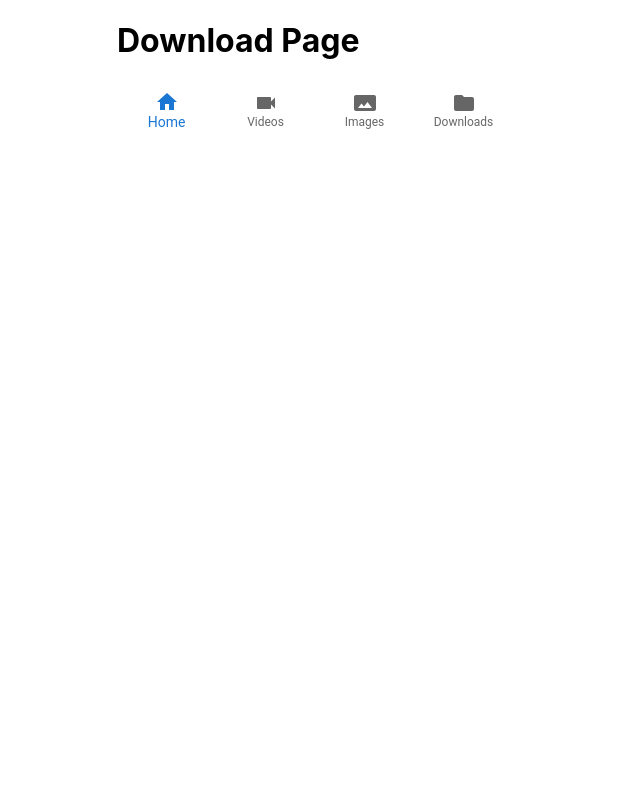
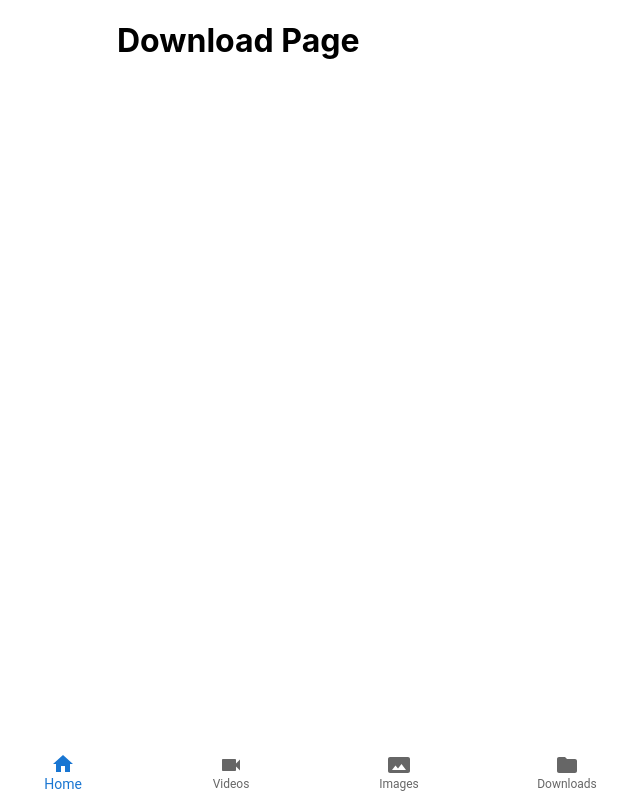
Before and after one commit to kyahAndoy/THESIS-APP, a React (Create React App) app: page /downloads in a window 1280 px wide. Shown: the whole page, without its empty margins (325-965 px from the left). Built offline with nearby package versions, Linux system fonts and the light colour scheme.

Commit message:
solved the problem in Bottom Navigation

```diff
--- a/package.json
+++ b/package.json
@@ -7,6 +7,7 @@
     "@emotion/styled": "^11.3.0",
     "@mui/icons-material": "^5.0.1",
     "@mui/material": "^5.0.1",
+    "@mui/styles": "^5.0.1",
     "@testing-library/jest-dom": "^5.11.4",
     "@testing-library/react": "^11.1.0",
     "@testing-library/user-event": "^12.1.10",
--- a/src/components/BottomNav.js
+++ b/src/components/BottomNav.js
@@ -1,5 +1,5 @@
 import React from 'react'
-
+import useStyles from './componentStyles/BottomNavStyle';
 import BottomNavigation from '@mui/material/BottomNavigation';
 import BottomNavigationAction from '@mui/material/BottomNavigationAction';
 import VideocamIcon from '@mui/icons-material/Videocam';
@@ -11,16 +11,17 @@ import { Link } from 'react-router-dom';
 
 function BottomNav() {
     const [value, setValue] = React.useState(0);
-
+    const classes = useStyles();
     return (
         <>
-         <BottomNavigation
+            <BottomNavigation
+                  className={classes.root}
                 value={value}
                 onChange={(event, newValue) => {
                      setValue(newValue);
                 }}
-      showLabels
-            >
+                showLabels
+              >
 
                 <BottomNavigationAction label="Home" icon={<HomeIcon />} component={Link}
         to="/"/>
--- /dev/null
+++ b/src/components/componentStyles/BottomNavStyle.js
@@ -0,0 +1,13 @@
+import { makeStyles } from '@mui/styles';
+
+const useStyle = makeStyles({
+    root: {
+    width: '100%',
+    position: 'fixed',
+    bottom: 0,
+    left: 0,
+    borderTop: '#78909C',
+  },
+});
+
+export default useStyle;
```
Also changed, not shown: 1 other file (tests, documents, lock files or other folders).
